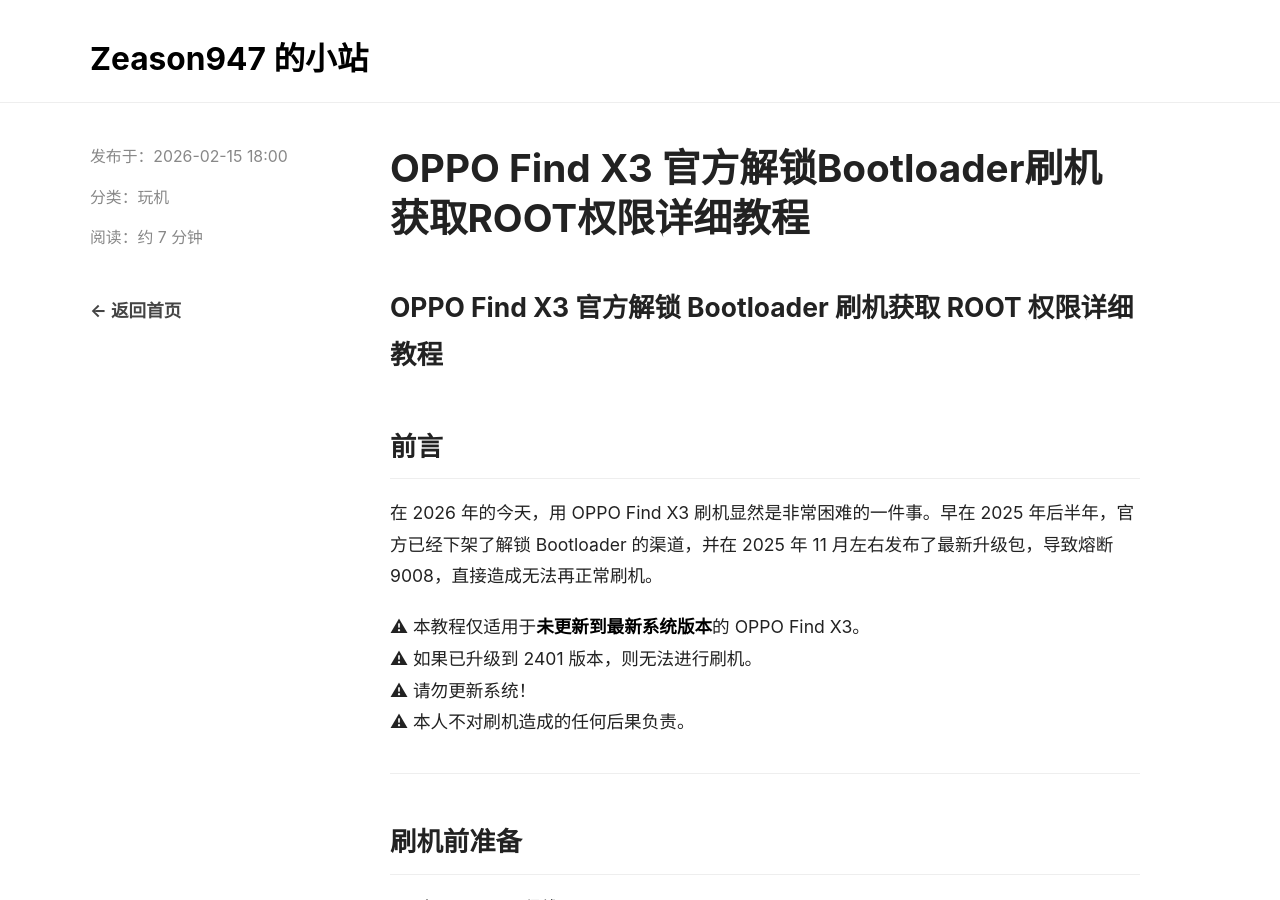
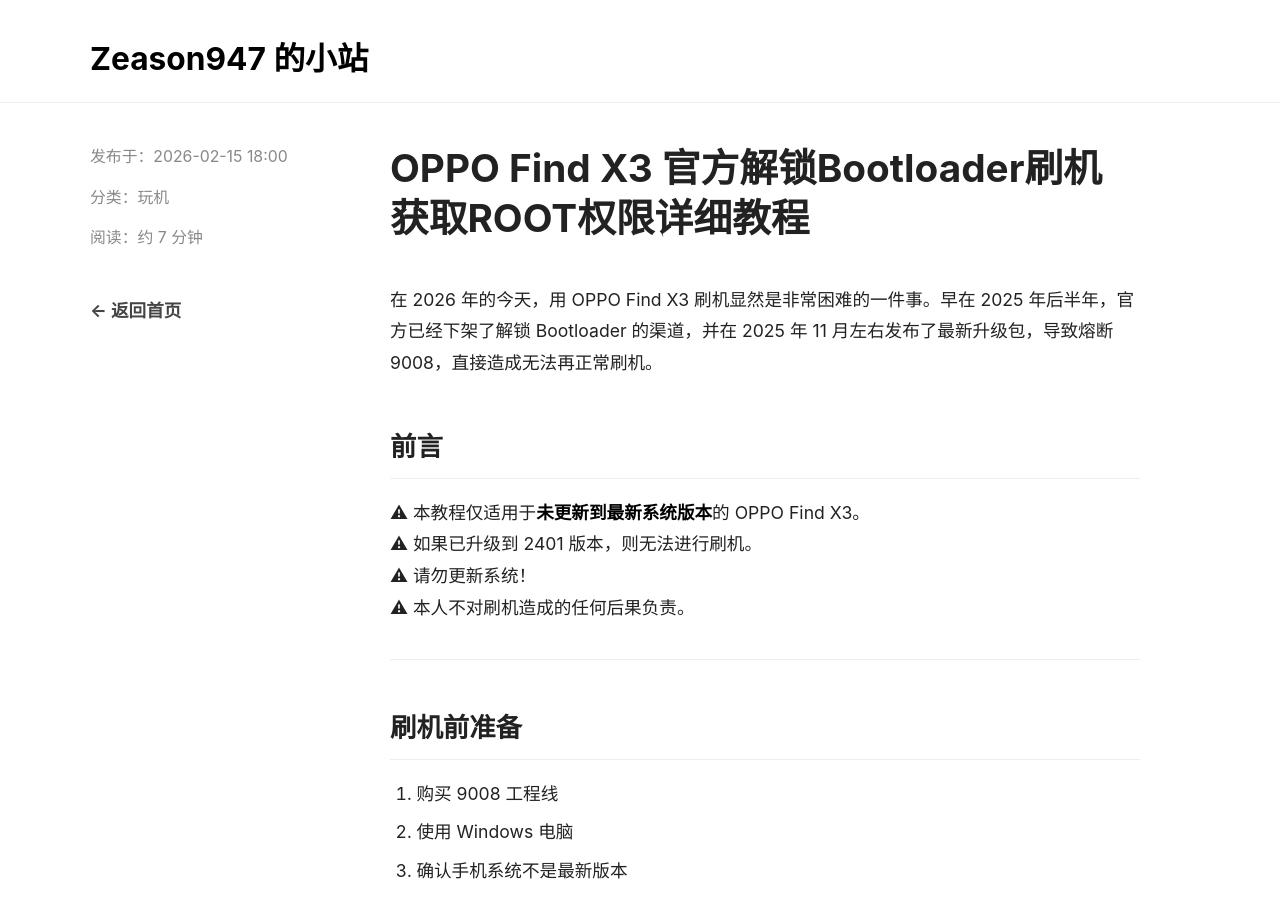
Before and after one commit to Zeason947/Zeason947.github.io, a Jekyll site: the page built from _posts/2026-02-15-oppo-find-x3-flashing-guide.md, in a window 1280 px wide and 900 px high. Built offline with Jekyll 4.4.1, drawn with Linux system fonts in a browser that asks for light colours.

Commit message:
去掉标题
去掉重复的标题

```diff
--- a/_posts/2026-02-15-oppo-find-x3-flashing-guide.md
+++ b/_posts/2026-02-15-oppo-find-x3-flashing-guide.md
@@ -5,11 +5,9 @@
 date: 2026-02-15 18:00 +0800
 ---
 
-# OPPO Find X3 官方解锁 Bootloader 刷机获取 ROOT 权限详细教程
+在 2026 年的今天，用 OPPO Find X3 刷机显然是非常困难的一件事。早在 2025 年后半年，官方已经下架了解锁 Bootloader 的渠道，并在 2025 年 11 月左右发布了最新升级包，导致熔断 9008，直接造成无法再正常刷机。
 
 ## 前言
-
-在 2026 年的今天，用 OPPO Find X3 刷机显然是非常困难的一件事。早在 2025 年后半年，官方已经下架了解锁 Bootloader 的渠道，并在 2025 年 11 月左右发布了最新升级包，导致熔断 9008，直接造成无法再正常刷机。
 
 ⚠ 本教程仅适用于**未更新到最新系统版本**的 OPPO Find X3。
 ⚠ 如果已升级到 2401 版本，则无法进行刷机。
```
